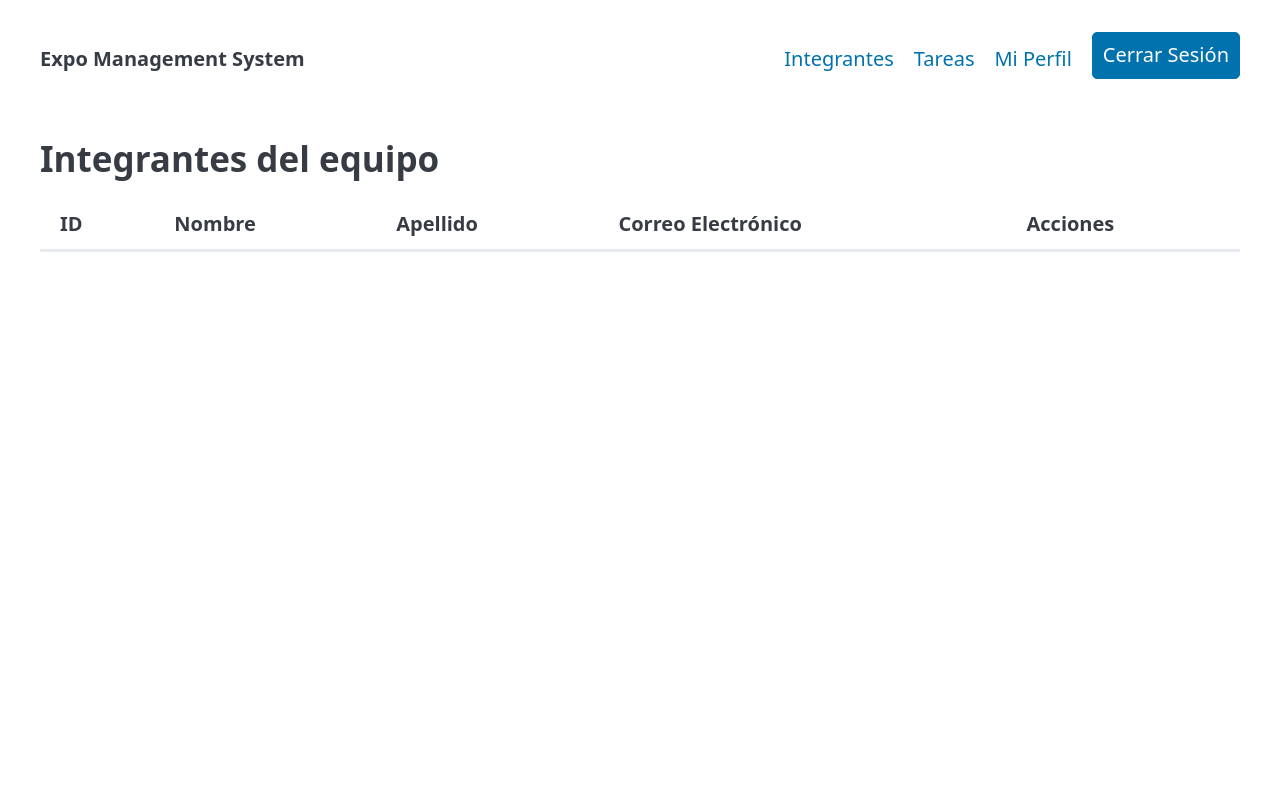
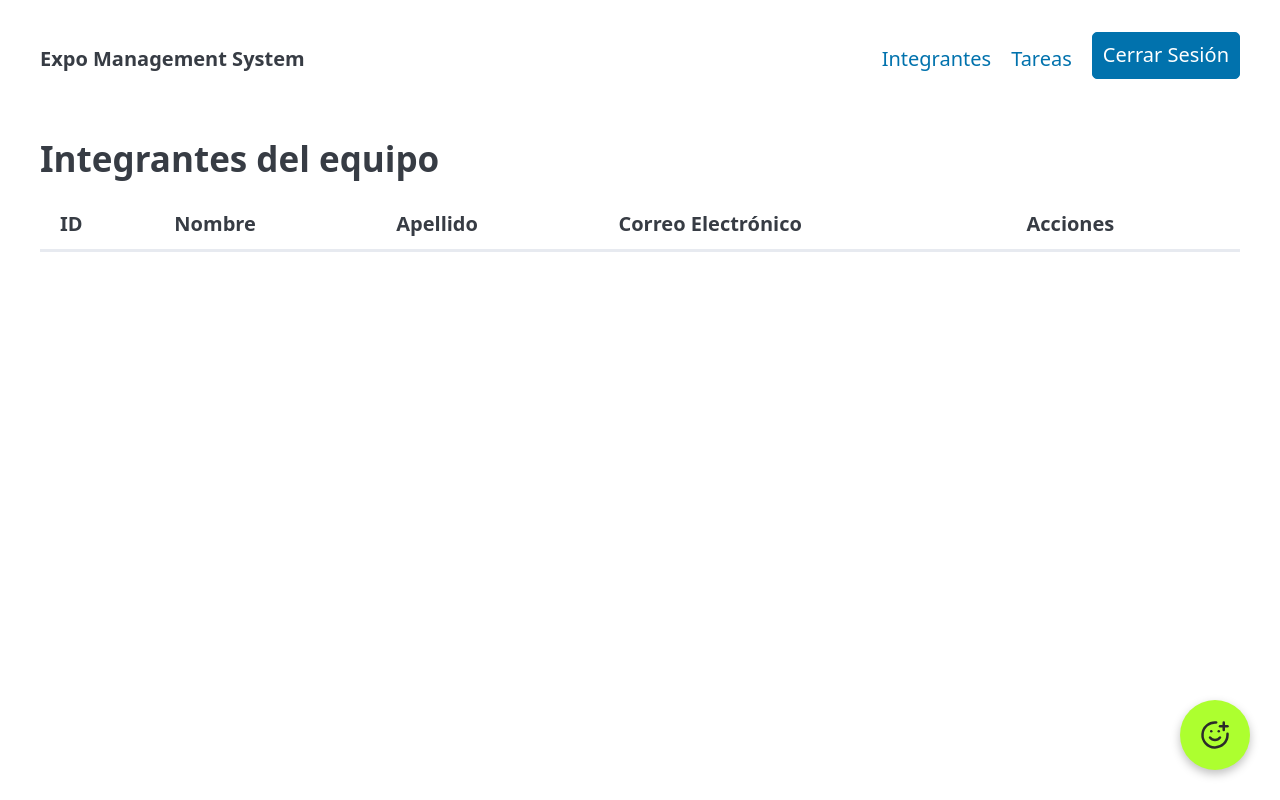
Before and after one commit to Juan421P/crudweb, a plain HTML site: page index.html in a window 1280 px wide. Drawn offline with nearby package versions, Linux system fonts and the light colour scheme; no server answers.

Commit message:
Botón para agregar registro ey

```diff
--- /dev/null
+++ b/css/style.css
@@ -0,0 +1,23 @@
+.add-button{
+    position: fixed; /* El botón, por decirlo así, queda flotando sobre el contenido así bien peluche */
+    bottom: 30px; /* Espacio entre el borde inferior y el cosito */
+    right: 30px; /* Espacio entre emm el borde derecho y el cosito */
+    background-color: greenyellow; /* Colorcito verde bonito */
+    color: #2b2b2b; /* Color para generar contraste con el verde amarillento */
+    border-radius: 50%; /* Para que salga redondeado */
+    border: none; /* Para que no tenga el borde ese todo feo */
+    width: 70px; /* Width fijo para que no se vea feo */
+    height: 70px; /* Height fijo para que no se vea feo igual*/
+    box-shadow: 0 4px 10px rgba(0, 0, 0, 0.25); /* Sombra difuminada del botón */
+    display: flex; /* Activación de flex */
+    justify-content: center; /* Alineación en el eje principal */
+    align-items: center; /* Alineación en el eje secundario */
+    z-index: 1001; /* Para que el botón siempre quede sobre las demas cosillas */
+    transition: transform 0.3s; /* Duración del efecto */
+}
+.add-button:hover{
+    transform: scale(1.1);
+}
+.tabla-scroll{
+    overflow-x: auto;
+}
--- a/index.html
+++ b/index.html
@@ -6,6 +6,7 @@
     <meta name="viewport" content="width=device-width, initial-scale=1.0">
     <link rel="stylesheet" href="https://cdn.jsdelivr.net/npm/@picocss/pico@2/css/pico.min.css">
     <title>Expo Management System</title>
+    <link rel="stylesheet" href="css/style.css">
 </head>
 
 <body>
@@ -18,13 +19,13 @@
             <ul>
                 <li><a href="#">Integrantes</a></li>
                 <li><a href="#">Tareas</a></li>
-                <li><a href="#">Mi Perfil</a></li>
                 <li><a href="#" role="button">Cerrar Sesión</a></li>
             </ul>
         </nav>
     </header>
     <main class="container">
         <h2>Integrantes del equipo</h2>
+        <div class="tabla-scroll">
             <table id="tabla" class="overflow-auto striped">
                 <thead>
                     <tr><!-- tr es una fila. TableRow -->
@@ -40,7 +41,11 @@
                     <!-- Aquí van los registros. Información que viene del JSON 😀 -->
                 </tbody>
             </table>
+        </div>
     </main>
+    <button class="add-button" id="btnAgregar" title="Agregar gente">
+        <svg xmlns="http://www.w3.org/2000/svg" width="32" height="32" viewBox="0 0 24 24" fill="none" stroke="currentColor" stroke-width="2" stroke-linecap="round" stroke-linejoin="round" class="lucide lucide-smile-plus-icon lucide-smile-plus"><path d="M22 11v1a10 10 0 1 1-9-10"/><path d="M8 14s1.5 2 4 2 4-2 4-2"/><line x1="9" x2="9.01" y1="9" y2="9"/><line x1="15" x2="15.01" y1="9" y2="9"/><path d="M16 5h6"/><path d="M19 2v6"/></svg>
+    </button>
     <!-- Enlace al archivo de JavaScript :) -->
     <script src="js/script.js"></script>
 </body>
```
Also changed, not shown: modal.html (added). Lines whose indentation alone changed are shown as unchanged.
